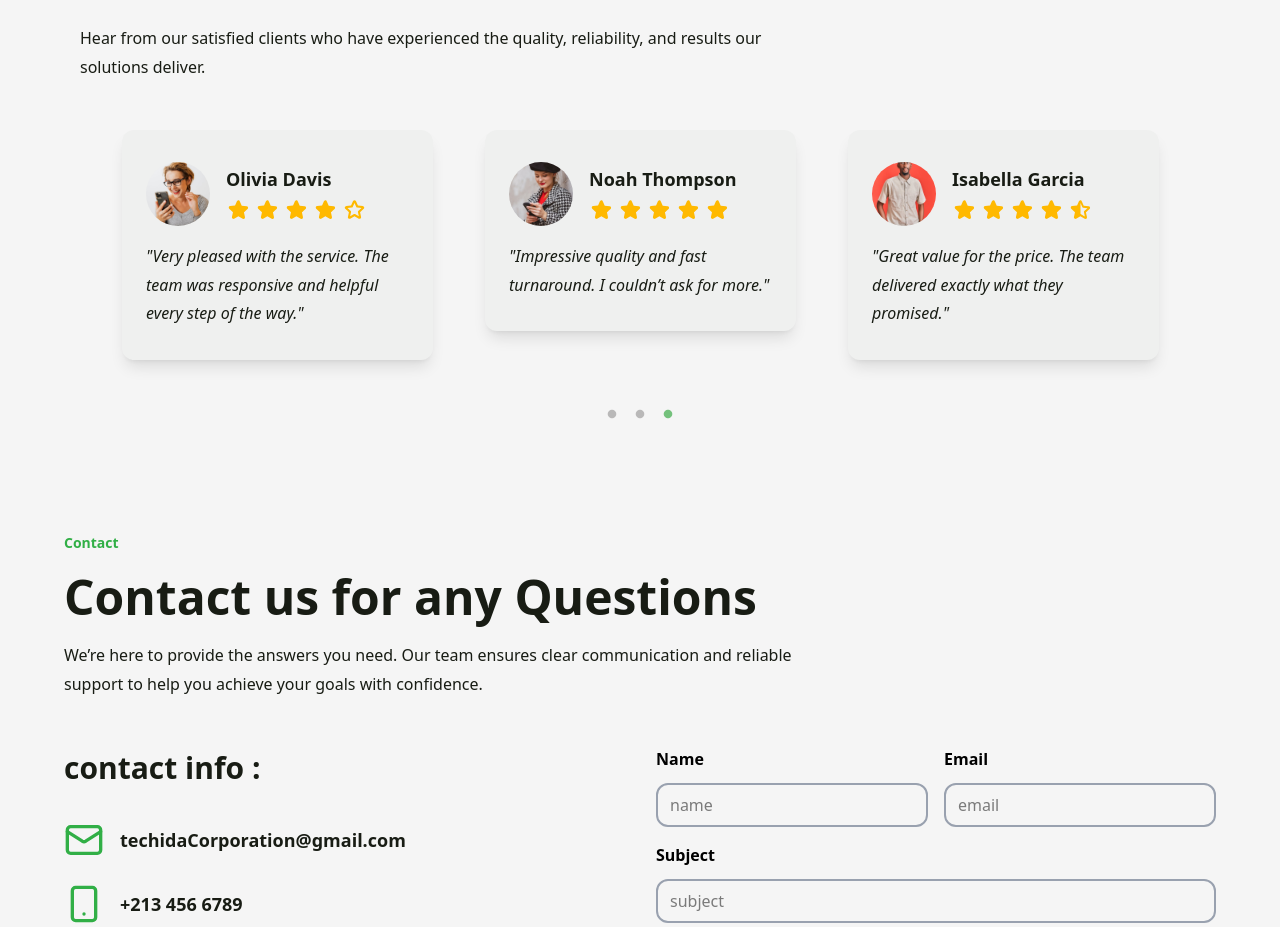
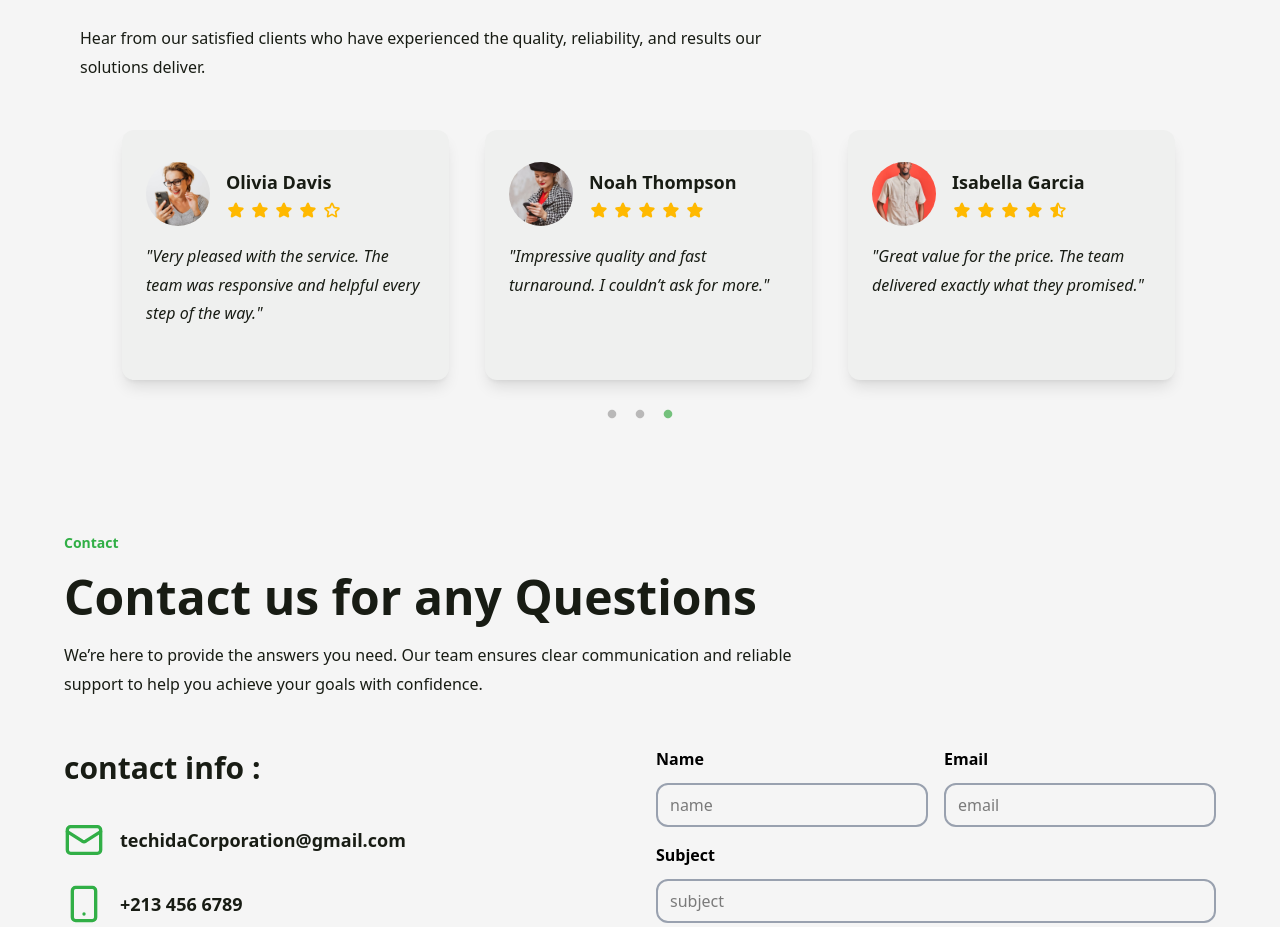
Before and after one commit to HafidhaVoideu/Techida, a Next.js app: page / in a window 1280 px wide. Shown: the part 5800-6727 px from the top of the page. Built offline with nearby package versions, Linux system fonts and the light colour scheme.

Commit message:
slider fixes 3

```diff
--- a/src/app/globals.css
+++ b/src/app/globals.css
@@ -199,11 +199,6 @@ img {
     width: 40px;
   }
 
-  .star-icon {
-    height: 25px;
-    width: 25px;
-  }
-
   h1,
   h2 {
     line-height: normal;
--- a/src/scenes/pages/home/Testimonials.tsx
+++ b/src/scenes/pages/home/Testimonials.tsx
@@ -43,7 +43,7 @@ const Testimonials = () => {
   };
 
   return (
-    <section className="container px-4 mx-auto">
+    <section className="container px-4">
       <TitleDescription
         subtitle="Testimonials"
         title="Customers Testimonials"
@@ -82,7 +82,7 @@ const TestimonialCard = ({
       : testimonial;
 
   return (
-    <article className="bg-light-gray px-6 mb-4 py-8 rounded-xl shadow-lg hover:shadow-xl transition-shadow duration-300 h-full mx-2">
+    <article className="bg-light-gray px-6 mb-4 py-8 rounded-xl shadow-lg hover:shadow-xl transition-shadow duration-300 w-full h-full min-h-[250px] mx-2">
       <div className="flex flex-col items-center text-center md:flex-row md:text-left gap-4 mb-4">
         <div className="relative w-16 h-16 shrink-0">
           <Image
```
